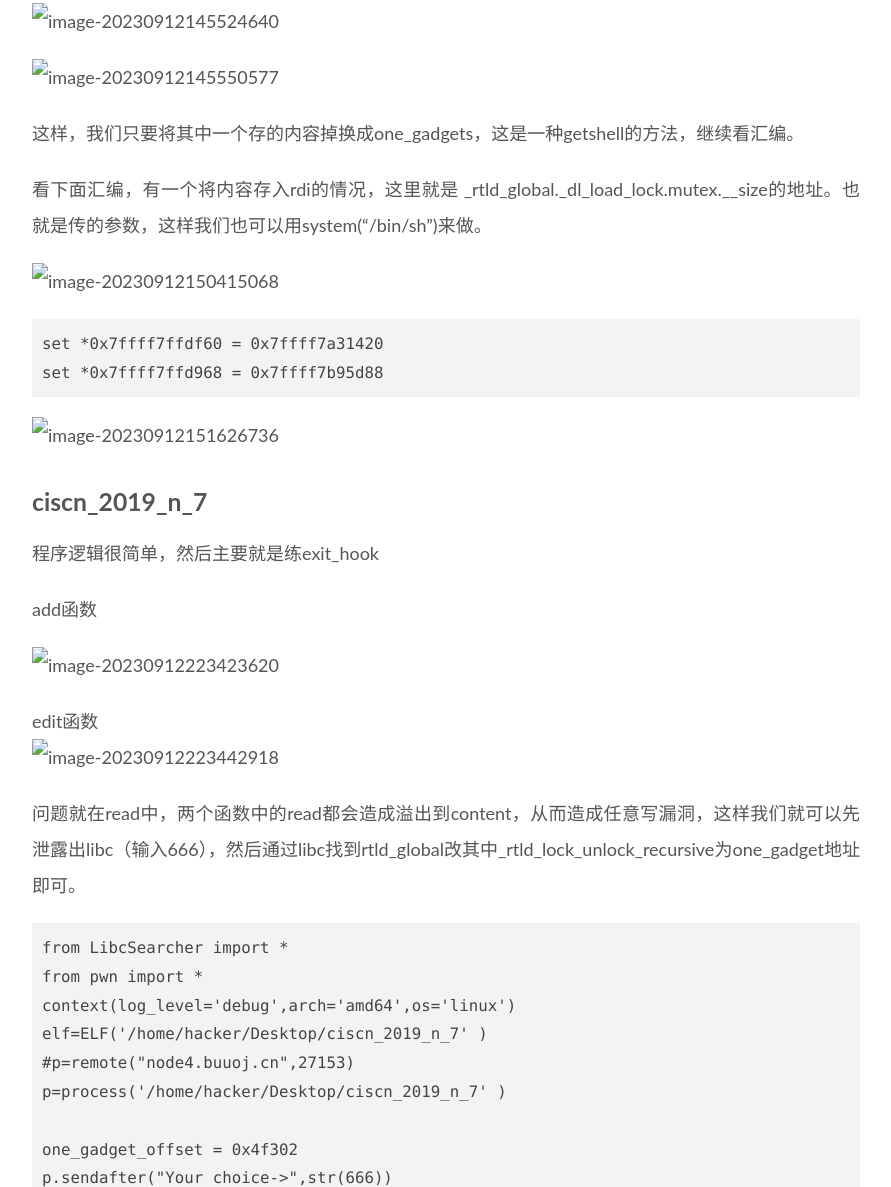
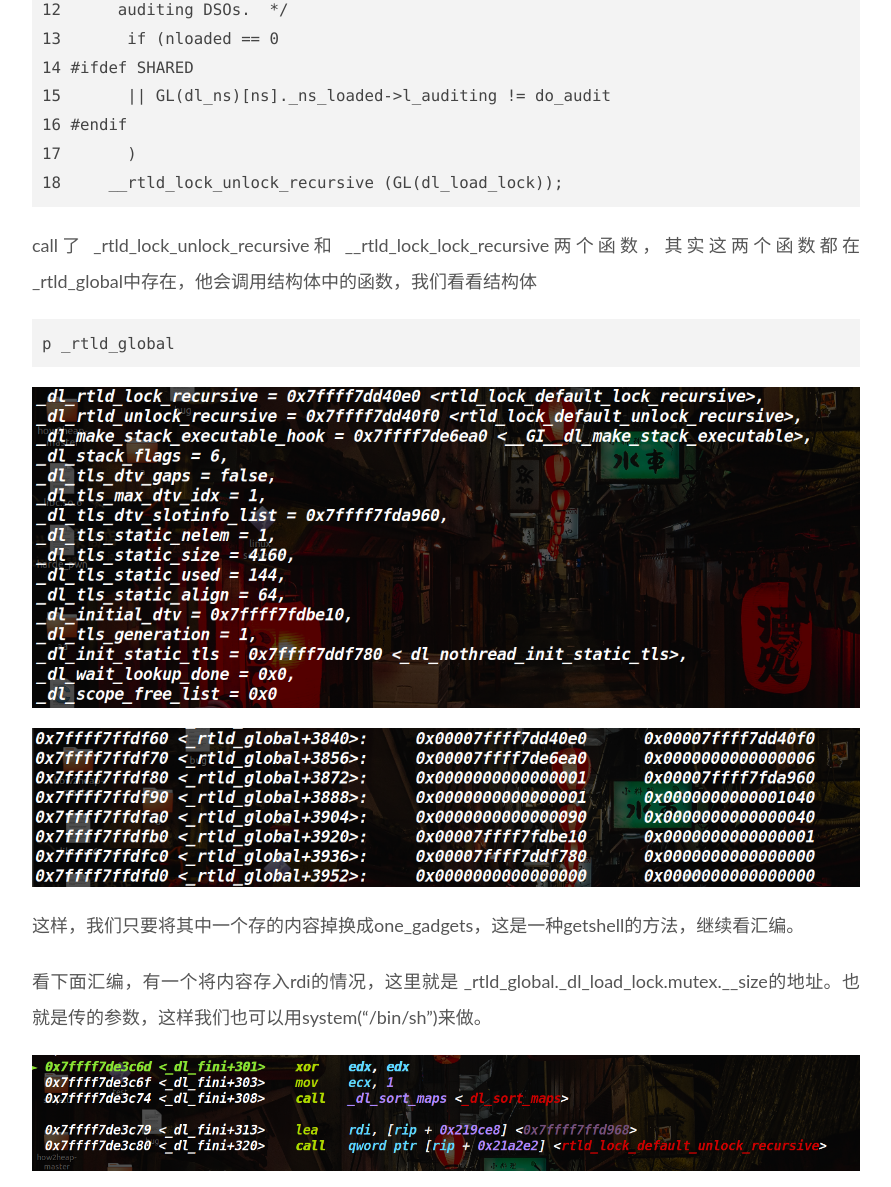
Before and after one commit to Ab1azE-On3/Ab1azE-On3.github.io, a plain HTML site: page 2023/11/03/exit_hook/index.html in a window 1280 px wide. Shown: the part 1558-2745 px from the top of the page, without its empty margins (320-1211 px from the left). Drawn offline with nearby package versions, Linux system fonts and the light colour scheme; some packages are replaced by stand-ins of ours; a script that the page names is missing.

Commit message:
Site updated: 2023-11-03 17:49:36

```diff
--- a/2023/11/03/exit_hook/index.html
+++ b/2023/11/03/exit_hook/index.html
@@ -28,19 +28,19 @@
 <meta property="og:site_name" content="On3&#39;s blog">
 <meta property="og:description" content="exit_hook除了free_hook，malloc_hook，还有一个exit_hook可以利用。特别是在高版本没有前两个hook函数之后存在getshell的新方法。 #include&lt;stdio.h&gt;  void main() &amp;#123;         printf(&quot;bhxdn&quot;);         exit(0); &amp;#125;  进入exit函数之">
 <meta property="og:locale" content="zh_CN">
-<meta property="og:image" content="https://ab1aze-on3.github.io/.io//image-20230912144708753.png">
-<meta property="og:image" content="https://ab1aze-on3.github.io/.io//image-20230912144853856.png">
-<meta property="og:image" content="https://ab1aze-on3.github.io/.io//image-20230912145524640.png">
-<meta property="og:image" content="https://ab1aze-on3.github.io/.io//image-20230912145550577.png">
-<meta property="og:image" content="https://ab1aze-on3.github.io/.io//image-20230912150415068.png">
-<meta property="og:image" content="https://ab1aze-on3.github.io/.io//image-20230912151626736.png">
-<meta property="og:image" content="https://ab1aze-on3.github.io/.io//image-20230912223423620-1699002130940-8.png">
-<meta property="og:image" content="https://ab1aze-on3.github.io/.io//image-20230912223442918-1699002143925-11.png">
+<meta property="og:image" content="https://ab1aze-on3.github.io/2023/11/03/exit_hook/image-20230912144708753.png">
+<meta property="og:image" content="https://ab1aze-on3.github.io/2023/11/03/exit_hook/image-20230912144853856.png">
+<meta property="og:image" content="https://ab1aze-on3.github.io/2023/11/03/exit_hook/image-20230912145524640.png">
+<meta property="og:image" content="https://ab1aze-on3.github.io/2023/11/03/exit_hook/image-20230912145550577.png">
+<meta property="og:image" content="https://ab1aze-on3.github.io/2023/11/03/exit_hook/image-20230912150415068.png">
+<meta property="og:image" content="https://ab1aze-on3.github.io/2023/11/03/exit_hook/image-20230912151626736.png">
+<meta property="og:image" content="https://ab1aze-on3.github.io/2023/11/03/exit_hook/image-20230912223423620-1699002130940-8.png">
+<meta property="og:image" content="https://ab1aze-on3.github.io/2023/11/03/exit_hook/image-20230912223442918-1699002143925-11.png">
 <meta property="article:published_time" content="2023-11-03T09:03:53.445Z">
 <meta property="article:modified_time" content="2023-11-03T09:16:05.151Z">
 <meta property="article:author" content="On3">
 <meta name="twitter:card" content="summary">
-<meta name="twitter:image" content="https://ab1aze-on3.github.io/.io//image-20230912144708753.png">
+<meta name="twitter:image" content="https://ab1aze-on3.github.io/2023/11/03/exit_hook/image-20230912144708753.png">
 
 
 <link rel="canonical" href="https://ab1aze-on3.github.io/2023/11/03/exit_hook/">
@@ -270,9 +270,9 @@ void main()
 &#125;
 </code></pre>
 <p>进入exit函数之后，call了_run_exit_handlers。</p>
-<p><img src="/.io//image-20230912144708753.png" alt="image-20230912144708753"></p>
+<p><img src="/2023/11/03/exit_hook/image-20230912144708753.png" alt="image-20230912144708753"></p>
 <p>后再_run_exit_handlers中call了 _dl_fini</p>
-<p><img src="/.io//image-20230912144853856.png" alt="image-20230912144853856"></p>
+<p><img src="/2023/11/03/exit_hook/image-20230912144853856.png" alt="image-20230912144853856"></p>
 <p>在关键源码中</p>
 <pre><code class="c"> 1 #ifdef SHARED
  2   int do_audit = 0;
@@ -296,19 +296,19 @@ void main()
 <p>call了 _rtld_lock_unlock_recursive和  __rtld_lock_lock_recursive两个函数，其实这两个函数都在 _rtld_global中存在，他会调用结构体中的函数，我们看看结构体</p>
 <pre><code>p _rtld_global
 </code></pre>
-<p><img src="/.io//image-20230912145524640.png" alt="image-20230912145524640"></p>
-<p><img src="/.io//image-20230912145550577.png" alt="image-20230912145550577"></p>
+<p><img src="/2023/11/03/exit_hook/image-20230912145524640.png" alt="image-20230912145524640"></p>
+<p><img src="/2023/11/03/exit_hook/image-20230912145550577.png" alt="image-20230912145550577"></p>
 <p>这样，我们只要将其中一个存的内容掉换成one_gadgets，这是一种getshell的方法，继续看汇编。</p>
 <p>看下面汇编，有一个将内容存入rdi的情况，这里就是 _rtld_global._dl_load_lock.mutex.__size的地址。也就是传的参数，这样我们也可以用system(“&#x2F;bin&#x2F;sh”)来做。</p>
-<p><img src="/.io//image-20230912150415068.png" alt="image-20230912150415068"></p>
+<p><img src="/2023/11/03/exit_hook/image-20230912150415068.png" alt="image-20230912150415068"></p>
 <pre><code>set *0x7ffff7ffdf60 = 0x7ffff7a31420
 set *0x7ffff7ffd968 = 0x7ffff7b95d88
 </code></pre>
-<p><img src="/.io//image-20230912151626736.png" alt="image-20230912151626736"></p>
+<p><img src="/2023/11/03/exit_hook/image-20230912151626736.png" alt="image-20230912151626736"></p>
 <h2 id="ciscn-2019-n-7"><a href="#ciscn-2019-n-7" class="headerlink" title="ciscn_2019_n_7"></a>ciscn_2019_n_7</h2><p>程序逻辑很简单，然后主要就是练exit_hook</p>
 <p>add函数</p>
-<p><img src="/.io//image-20230912223423620-1699002130940-8.png" alt="image-20230912223423620"></p>
-<p>edit函数<img src="/.io//image-20230912223442918-1699002143925-11.png" alt="image-20230912223442918"></p>
+<p><img src="/2023/11/03/exit_hook/image-20230912223423620-1699002130940-8.png" alt="image-20230912223423620"></p>
+<p>edit函数<img src="/2023/11/03/exit_hook/image-20230912223442918-1699002143925-11.png" alt="image-20230912223442918"></p>
 <p>问题就在read中，两个函数中的read都会造成溢出到content，从而造成任意写漏洞，这样我们就可以先泄露出libc（输入666），然后通过libc找到rtld_global改其中_rtld_lock_unlock_recursive为one_gadget地址即可。</p>
 <pre><code class="python">from LibcSearcher import *
 from pwn import *
```
Also changed, not shown: index.html (+8 -8 lines), search.xml (+8 -8 lines).
